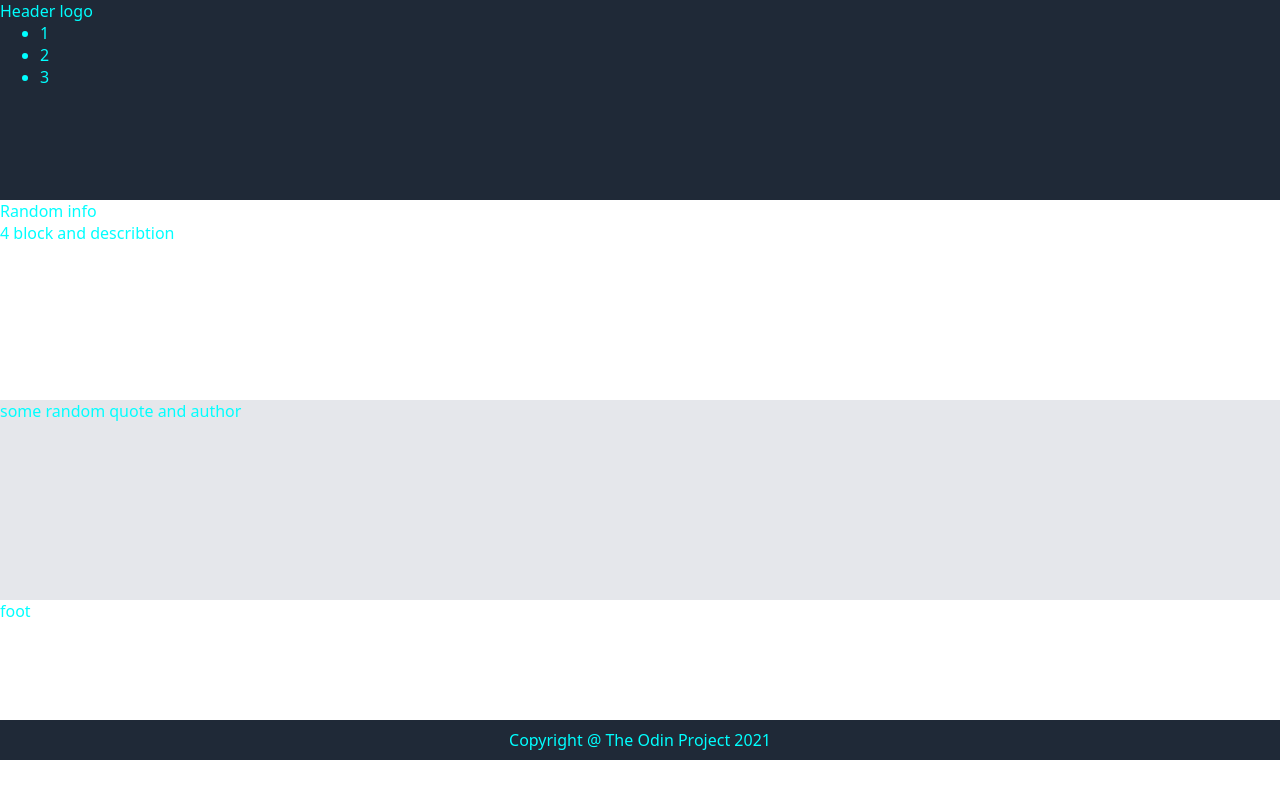
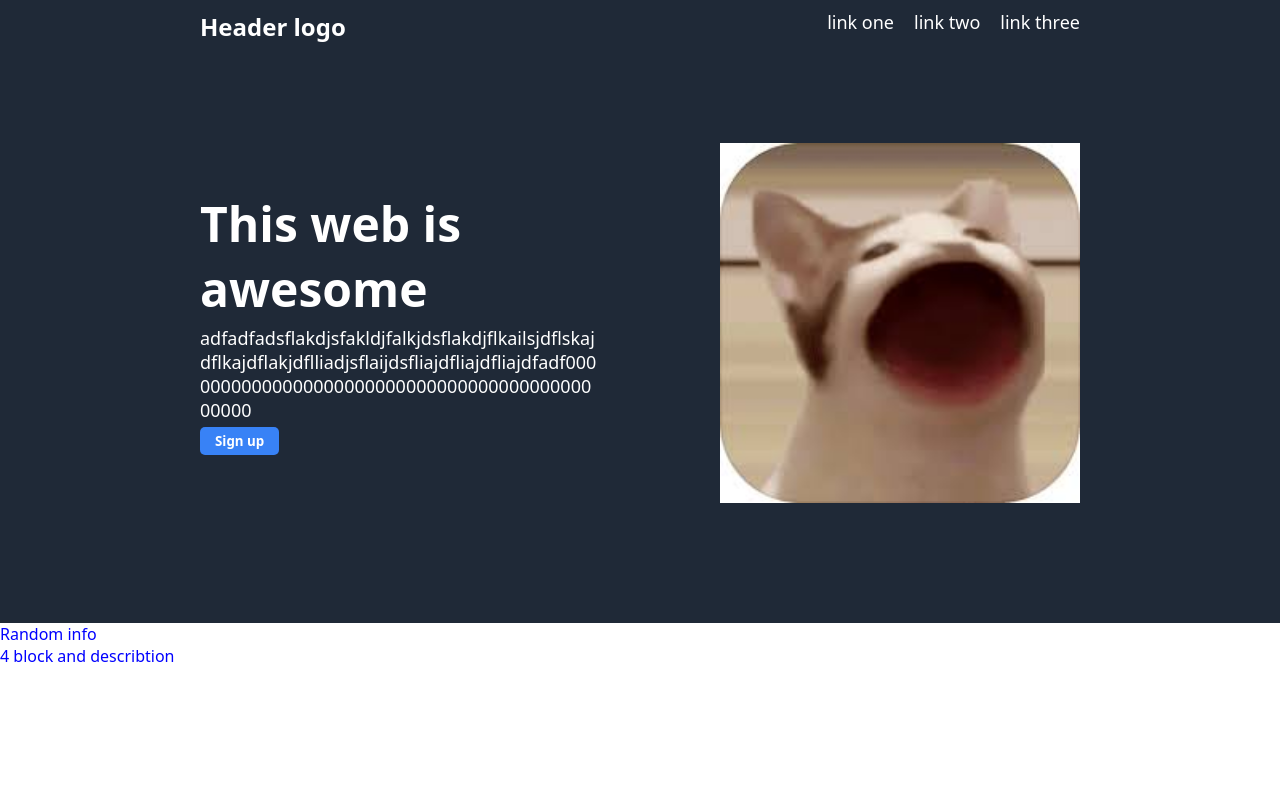
Before and after one commit to peth02/Project-Landing-Page, a plain HTML site: page index.html in a window 1280 px wide. Shown: the top 800 px of the page. Drawn offline with Linux system fonts and the light colour scheme.

Commit message:
finish styling head and copyright

```diff
--- a/index.html
+++ b/index.html
@@ -9,16 +9,21 @@
         <div class="head">
 
             <div class="head2">
-                <div>Header logo</div>
+                <div class="white font24 weight">Header logo</div>
                 <ul>
-                    <li>1</li>
-                    <li>2</li>
-                    <li>3</li>
+                    <li><a href="" class="white font18">link one</a></li>
+                    <li><a href="" class="white font18">link two</a></li>
+                    <li><a href="" class="white font18">link three</a></li>
                 </ul>
             </div>
 
-            <div>
-
+            <div class="head3">
+                <div class="head4">
+                    <div class="white font48 weight">This web is awesome</div>
+                    <div class="white font18">adfadfadsflakdjsfakldjfalkjdsflakdjflkailsjdflskajdflkajdflakjdflliadjsflaijdsfliajdfliajdfliajdfadf0000000000000000000000000000000000000000000000</div>
+                    <button>Sign up</button>
+                </div>
+                <img src="img/catmeme.jpeg" alt="CAT" height="360" width="360">
             </div>
         </div>
         <div class="info">
@@ -34,7 +39,7 @@
             foot
             <div class="blueslot"></div>
         </div>
-        <div class="copyright">
+        <div class="copyright white font18">
             Copyright @ The Odin Project 2021
         </div>
     </body>
--- a/stylesheet.css
+++ b/stylesheet.css
@@ -1,7 +1,8 @@
 * {
     font-family: system-ui, -apple-system, BlinkMacSystemFont, 'Segoe UI', Roboto, Oxygen, Ubuntu, Cantarell, 'Open Sans', 'Helvetica Neue', sans-serif;
-    color: aqua;
     margin: 0px;
+    color:blue;
+    word-wrap:break-word;
 }
 
 body {
@@ -11,7 +12,6 @@ body {
 
 .head {
     background-color: #1f2937;
-    height: 25vh;
 }
 .info {
     height: 25vh;
@@ -27,7 +27,83 @@ body {
     background-color: #1f2937;
     height: 5vh;
 
+    text-align: center;
+    padding-top: 30px;
+    padding-bottom: 30px;
+}
+
+.head2, ul, .head3 {
     display:flex;
-    justify-content: center;
-    align-items: center;
+    flex-direction: row;
 }
+
+.head4 {
+    display:flex;
+    flex-direction: column;
+}
+
+.head2 {
+    margin-top: 10px;
+    margin-bottom: 100px;
+    margin-left: 200px;
+    margin-right: 200px;
+}
+
+ul {
+    margin-left: auto;
+    gap:20px;
+}
+
+li {
+    list-style: none;
+    text-decoration: none;
+}
+
+.head3 {
+    justify-content: space-between;
+
+    margin-bottom: 120px;
+    margin-left: 200px;
+    margin-right: 200px;
+}
+
+.head4 {
+    align-self: center;
+    width: 400px;
+    gap: 5px;
+}
+
+.head4 button {
+    align-self: flex-start;
+    color:white;
+    background-color: #3882F6;
+    border: 0px;
+    border-radius: 5px;
+    padding: 5px 15px 5px 15px;
+    font-weight:600;
+}
+
+li a {
+    color: white;
+    text-decoration: none;
+}
+
+.white {
+    color: white;
+}
+
+.font18 {
+    font-size: 18px;
+}
+
+.font24 {
+    font-size: 24px;
+}
+
+.font48 {
+    font-size: 48px;
+}
+
+.weight {
+    font-weight: 600;
+}
```
Also changed, not shown: img/catmeme.jpeg (added).
